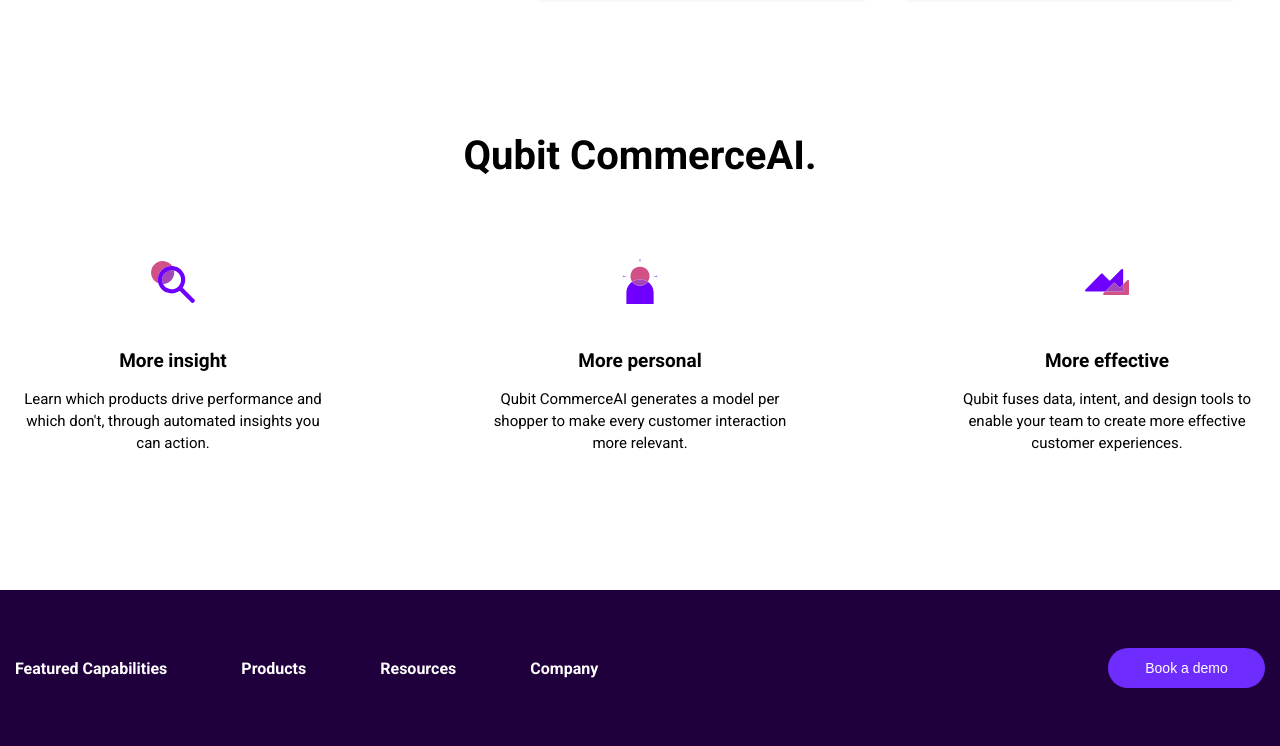
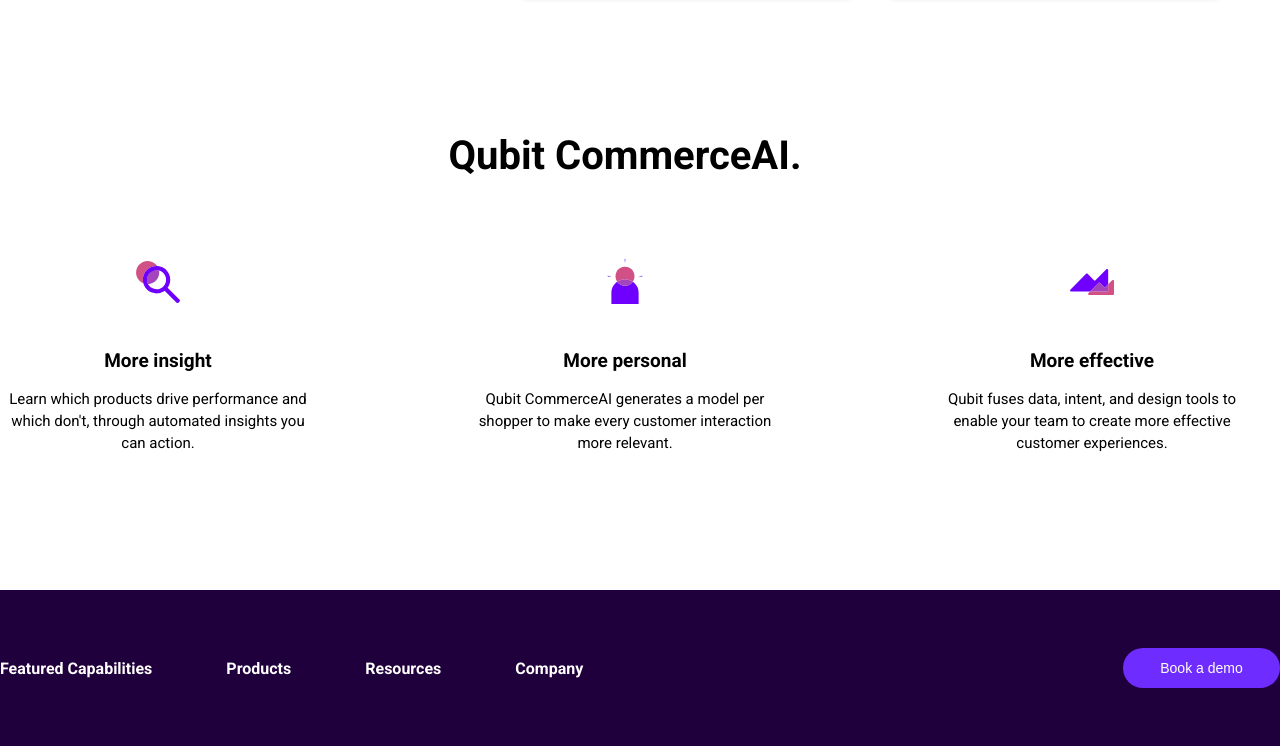
Before and after one commit to sanyok185/project, a plain HTML site: page index.html in a window 1280 px wide. Shown: the part 1326-2072 px from the top of the page. Drawn offline with nearby package versions, Linux system fonts and the light colour scheme.

Commit message:
Update style.css

```diff
--- a/css/style.css
+++ b/css/style.css
@@ -3,7 +3,7 @@
     font-family: 'Roboto', sans-serif;
 }
 .container {
-    max-width: 1250px;
+    max-width: 1440px;
     margin: 0 auto;
 }
 .flex {
```
